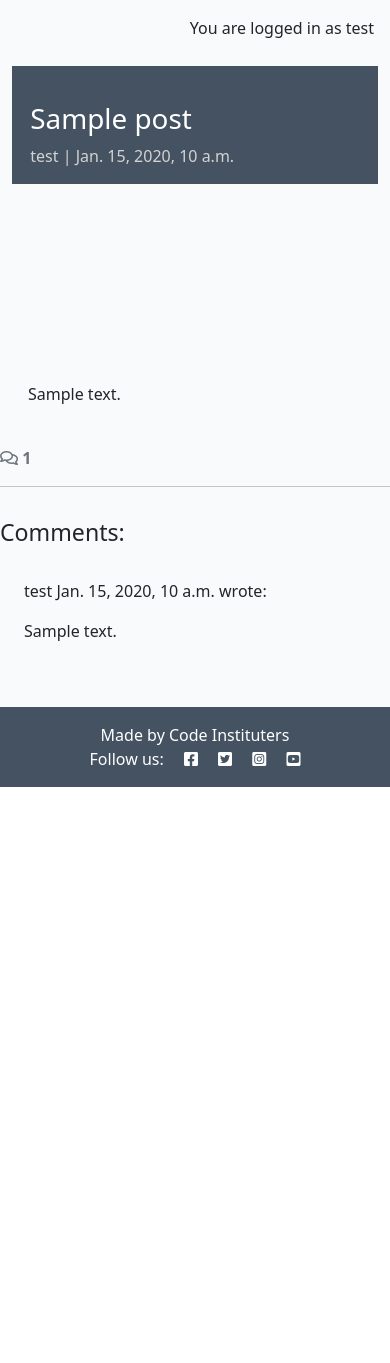
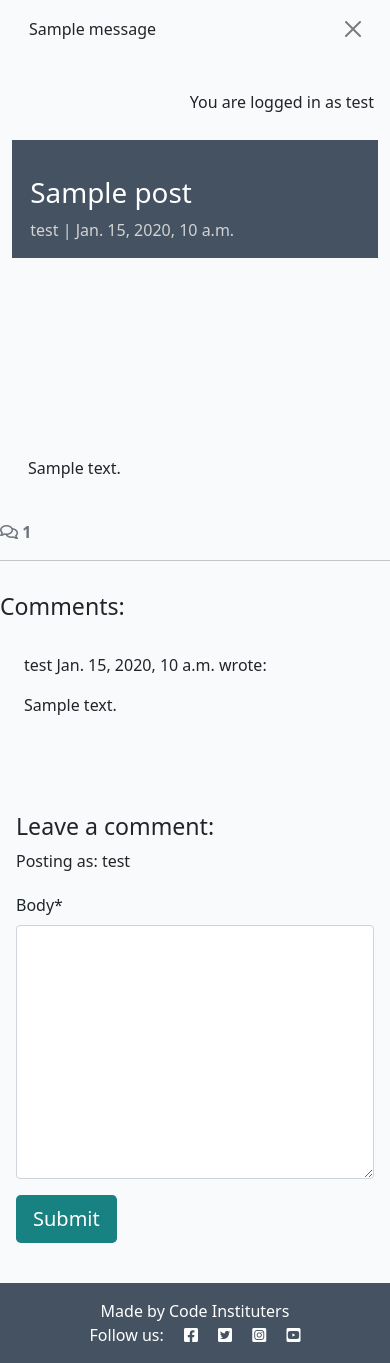
Before and after one commit to CiaranBrain/djangoblog, a Django app: a page that uses templates/base.html in a window 390 px wide. Shown: the part 60-1423 px from the top of the page. Before the commit the page ends 847 px from the top, so only its background shows below. Run offline with Django 4.2, Linux system fonts and the light colour scheme; a user stored in the database is signed in; data comes from the database, SQL or seed files in the repository; tables that the repository leaves empty hold one stand-in row (values such as "Sample post"); one stand-in notice (Sample message) is shown; some libraries are stand-ins or nearby versions.

Commit message:
added postable comments

```diff
--- /dev/null
+++ b/blog/forms.py
@@ -0,0 +1,8 @@
+from .models import Comment
+from django import forms
+
+
+class CommentForm(forms.ModelForm):
+    class Meta:
+        model = Comment
+        fields = ('body',)
--- a/blog/templates/blog/post_detail.html
+++ b/blog/templates/blog/post_detail.html
@@ -1,4 +1,7 @@
-{% extends 'base.html' %} {% block content %} {% load static %}
+{% extends 'base.html' %}
+ {% block content %}
+ {% load static %}
+ {% load crispy_forms_tags %}
 
 <div class="masthead">
   <div class="container">
@@ -67,6 +70,23 @@
       {% endfor %}
     </div>
   </div>
+  <!-- Creating New Comments -->
+  <div class="col-md-4 card mb-4 mt-3">
+    <div class="card-body">
+      {% if user.is_authenticated %}
+      <h3>Leave a comment:</h3>
+      <p>Posting as: {{ user.username }}</p>
+      <form id="commentForm" method="post" style="margin-top: 1.3em">
+        {{ comment_form | crispy }} {% csrf_token %}
+        <button id="submitButton" type="submit" class="btn btn-signup btn-lg">
+          Submit
+        </button>
+      </form>
+      {% else %}
+      <p>Log in to leave a comment</p>
+      {% endif %}
+    </div>
+  </div>
 </div>
 
 {% endblock content %}
--- a/blog/views.py
+++ b/blog/views.py
@@ -1,6 +1,8 @@
 from django.shortcuts import render, get_object_or_404
 from django.views import generic
+from django.contrib import messages
 from .models import Post
+from .forms import CommentForm
 
 # Create your views here.
 class PostList(generic.ListView):
@@ -26,6 +28,20 @@ def post_detail(request, slug):
     post = get_object_or_404(queryset, slug=slug)
     comments = post.comments.all().order_by("-created_on")
     comment_count = post.comments.filter(approved=True).count()
+    if request.method == "POST":
+        comment_form = CommentForm(data=request.POST)
+        if comment_form.is_valid():
+            comment = comment_form.save(commit=False)
+            comment.author = request.user
+            comment.post = post
+            comment.save()
+            messages.add_message(
+                request, messages.SUCCESS,
+                'Comment submitted and awaiting approval'
+            )
+
+
+    comment_form = CommentForm()
 
     return render(
         request,
@@ -34,5 +50,6 @@ def post_detail(request, slug):
             "post": post,
             "comments" : comments,
             "comment_count" : comment_count,
+            "comment_form" : comment_form
         },
     )
--- a/codestar/settings.py
+++ b/codestar/settings.py
@@ -46,6 +46,8 @@ INSTALLED_APPS = [
     'allauth',
     'allauth.account',
     'allauth.socialaccount',
+    'crispy_forms',
+    'crispy_bootstrap5',
     'django_summernote',
     'blog',
     'about',
@@ -54,6 +56,9 @@ INSTALLED_APPS = [
 SITE_ID = 1
 LOGIN_REDIRECT_URL = '/'
 LOGOUT_REDIRECT_URL = '/'
+
+CRISPY_ALLOWED_TEMPLATE_PACKS = "bootstrap5"
+CRISPY_TEMPLATE_PACK = "bootstrap5"
 
 MIDDLEWARE = [
     'django.middleware.security.SecurityMiddleware',
--- a/requirements.txt
+++ b/requirements.txt
@@ -1,7 +1,9 @@
 asgiref==3.7.2
+crispy-bootstrap5==0.7
 dj-database-url==0.5.0
 Django==4.2.10
 django-allauth==0.57.2
+django-crispy-forms==2.1
 django-summernote==0.8.20.0
 gunicorn==20.1.0
 oauthlib==3.2.2
--- a/templates/base.html
+++ b/templates/base.html
@@ -114,15 +114,36 @@
         </div>
       </div>
     </nav>
+    <!-- displaying Django messages -->
+    <div class="container">
+      <div class="row">
+        <div class="col-md-8 offset-md-2">
+          {% for message in messages %}
+          <div
+            class="alert {{ message.tags }} alert-dismissible
+        fade show"
+            id="msg"
+            role="alert"
+          >
+            {{ message | safe }}
+            <button
+              type="button"
+              class="btn-close"
+              data-bs-dismiss="alert"
+              aria-label="Close"
+            ></button>
+          </div>
+          {% endfor %}
+        </div>
+      </div>
+    </div>
 
     <main class="flex-shrink-0 main-bg">
       {% if user.is_authenticated %}
       <p class="text-end m-3">You are logged in as {{ user.username }}</p>
       {% else %}
       <p class="text-end m-3">You are not logged in</p>
-        {% endif %}
-
-        {% block content %}
+      {% endif %} {% block content %}
       <!-- Content Goes here -->
       {% endblock content %}
     </main>
```
Lines whose indentation alone changed are shown as unchanged.
